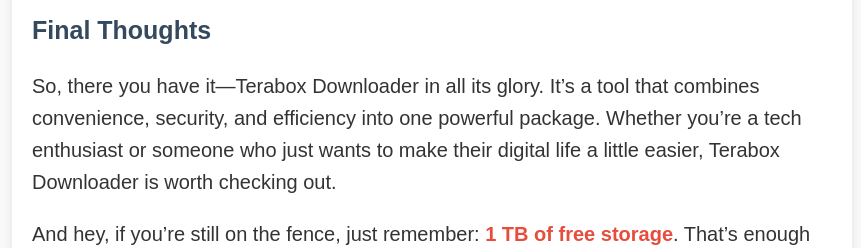
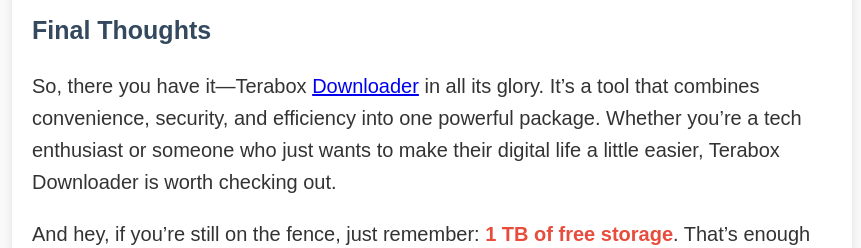
Before and after one commit to davidmark40/faizan-netlify, a plain HTML site: page index.html in a window 1280 px wide. Shown: the part 4786-5034 px from the top of the page, without its empty margins (208-1069 px from the left). Drawn offline with Linux system fonts and the light colour scheme.

Commit message:
Update index.html

```diff
--- a/index.html
+++ b/index.html
@@ -163,7 +163,7 @@
     <p>Whether you’re looking for a way to store your files securely, share them effortlessly, or simply keep your digital life organized, Terabox Downloader has got you covered. And with its massive storage space, lightning-fast downloads, and cross-platform compatibility, it’s no wonder that Terabox is quickly becoming a favorite among users worldwide.</p>
 
     <h2>Final Thoughts</h2>
-    <p>So, there you have it—Terabox Downloader in all its glory. It’s a tool that combines convenience, security, and efficiency into one powerful package. Whether you’re a tech enthusiast or someone who just wants to make their digital life a little easier, Terabox Downloader is worth checking out.</p>
+    <p>So, there you have it—Terabox <a href="https://player-1bf915.gitlab.io/" target="_blank">Downloader</a> in all its glory. It’s a tool that combines convenience, security, and efficiency into one powerful package. Whether you’re a tech enthusiast or someone who just wants to make their digital life a little easier, Terabox Downloader is worth checking out.</p>
     <p>And hey, if you’re still on the fence, just remember: <span class="highlight">1 TB of free storage</span>. That’s enough space to store approximately 250,000 photos, 500 hours of HD video, or a lifetime of memes. What’s not to love?</p>
     <p>So go ahead, give Terabox Downloader a try. Your future self (and your overstuffed hard drive) will thank you. Happy downloading!</p>
 
```
